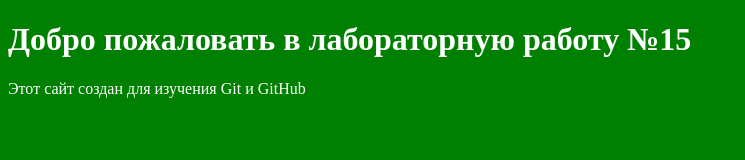
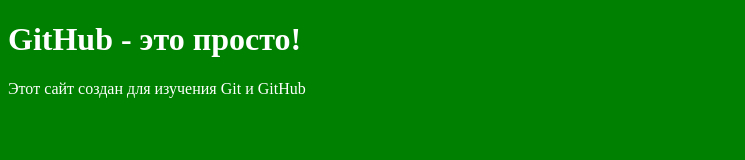
Before and after one commit to VitalySh06/lab15, a plain HTML site: page index.html in a window 1280 px wide. Shown: the whole page, without its empty margins (0-745 px from the left). Drawn offline with Linux system fonts and the light colour scheme.

Commit message:
Update index.html
Изменение заголовка

```diff
--- a/index.html
+++ b/index.html
@@ -6,7 +6,7 @@
         <link rel="stylesheet" href="./css/style.css">
     </head>
     <body>
-        <h1>Добро пожаловать в лабораторную работу №15</h1>
+        <h1>GitHub - это просто!</h1>
         <p>Этот сайт создан для изучения Git и GitHub</p>
     </body>
 </html>
```
